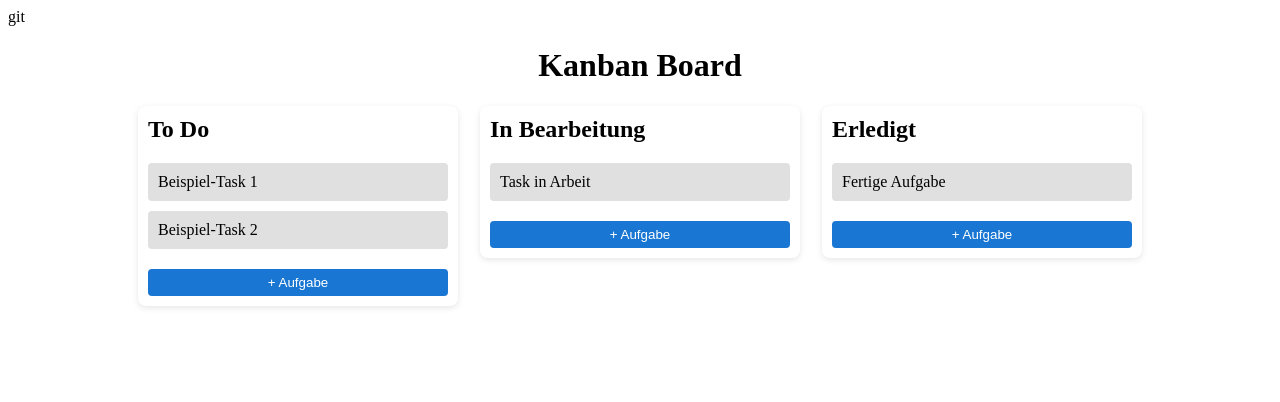
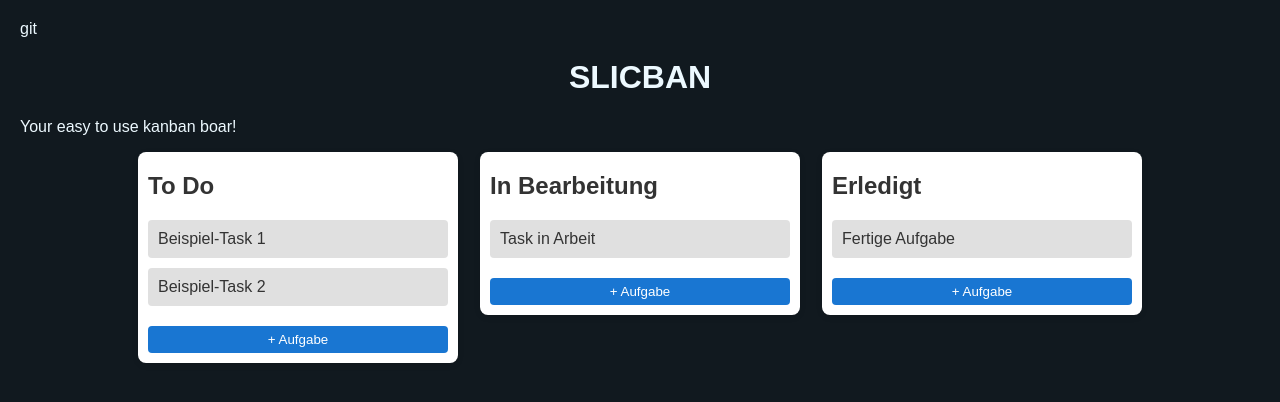
Before and after one commit to TheReff14/jubilant-spoon, a plain HTML site: page index.html in a window 1280 px wide. Drawn offline with Linux system fonts and the light colour scheme.

Commit message:
main session

```diff
--- a/index.html
+++ b/index.html
@@ -3,13 +3,13 @@
 <head>
   <meta charset="UTF-8">
   <meta name="viewport" content="width=device-width, initial-scale=1.0">
-  <title>Mein Kanban Board Entwurf</title>
+  <title>Mein Kanban Board Entwurfgit</title>
   <link rel="stylesheet" href="styles.css"> git
 </head>
 <body>
 
-  <h1>Kanban Board</h1>
-
+  <h1>SLICBAN</h1>
+  <p>Your easy to use kanban boar!</p>
   <div class="board">
     <div class="column">
       <h2>To Do</h2>
--- a/styles.css
+++ b/styles.css
@@ -1,7 +1,8 @@
-<style>
+
     body {
       font-family: sans-serif;
-      background-color: #f4f4f4;
+      color: #edf9ff;
+      background-color: #11191f;
       margin: 0;
       padding: 20px;
     }
@@ -19,6 +20,7 @@
 
     .column {
       background-color: #fff;
+      color: #333;
       border-radius: 8px;
       padding: 10px;
       width: 300px;
@@ -26,7 +28,7 @@
     }
 
     .column h2 {
-      margin-top: 0;
+      margin-top: 10px;
     }
 
     .task {
@@ -50,4 +52,3 @@
     .add-task-btn:hover {
       background-color: #1565c0;
     }
-  </style>
```
